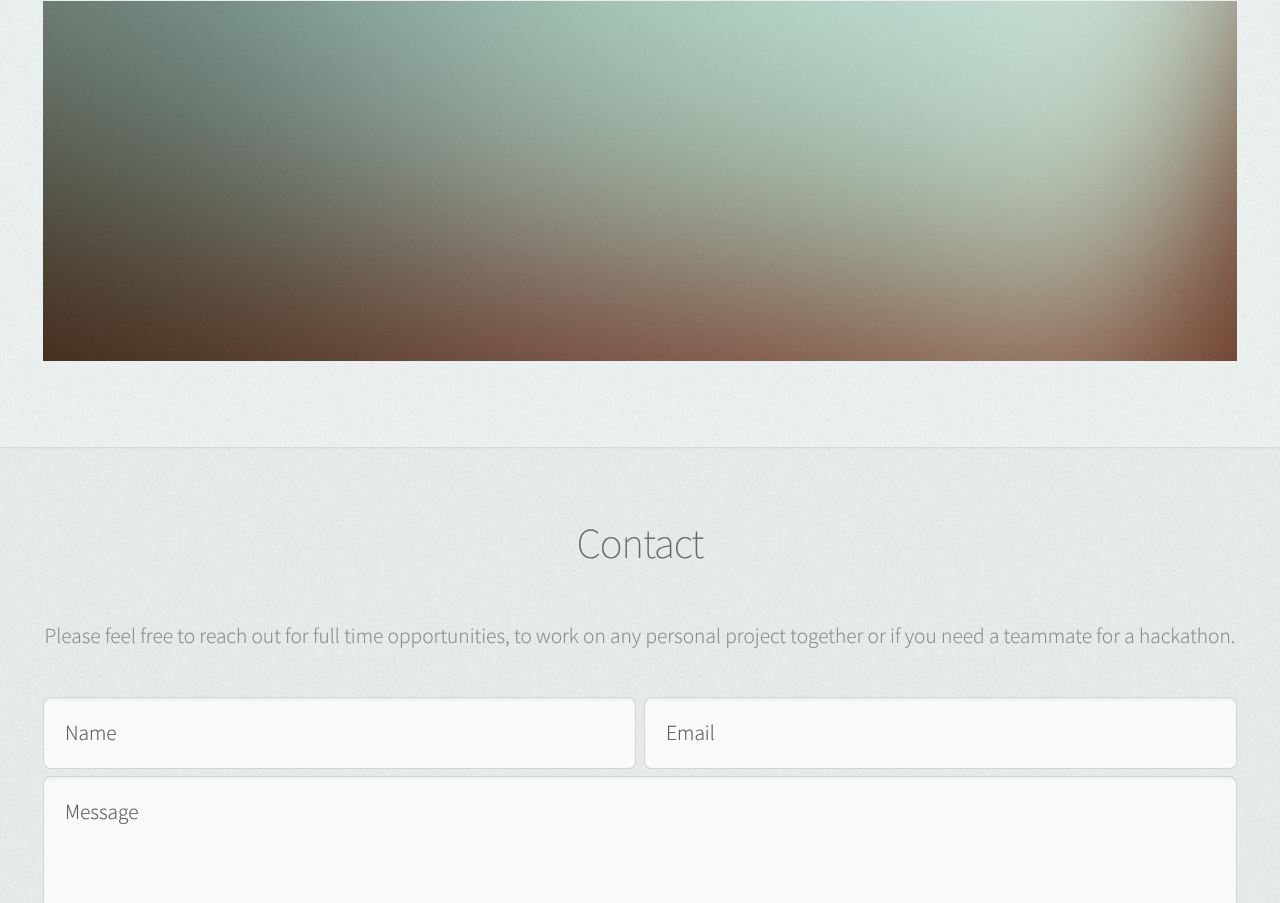
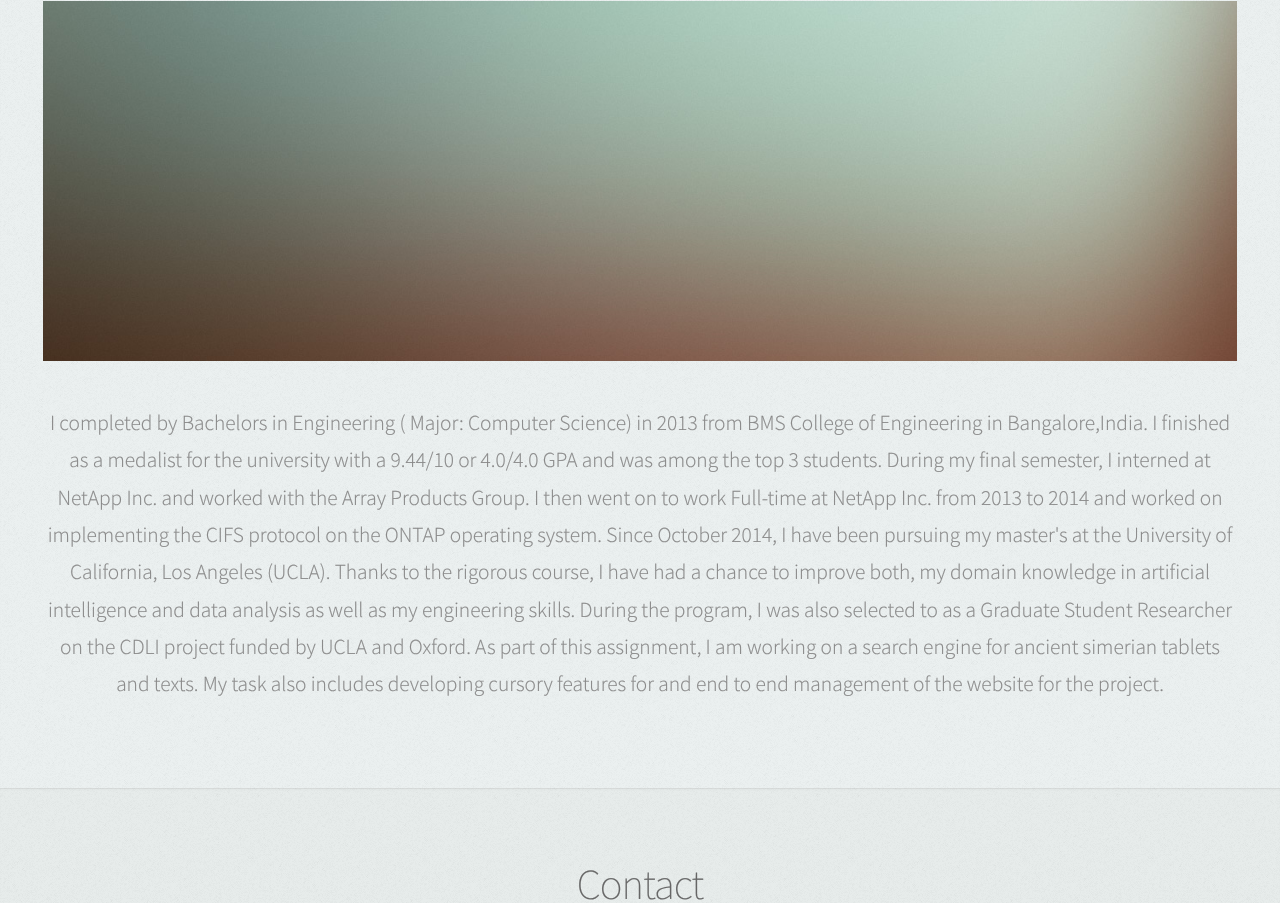
Before and after one commit to aashithk/aashithk.github.io, a plain HTML site: page index.html in a window 1280 px wide. Shown: the part 2306-3209 px from the top of the page. Drawn offline with Linux system fonts and the light colour scheme.

Commit message:
About me up

```diff
--- a/index.html
+++ b/index.html
@@ -169,6 +169,7 @@
 
 							<a href="http://ineedchemicalx.deviantart.com/art/Pasadena-357650036" class="image featured"><img src="images/pic08.jpg" alt="" /></a>
 
+							<p>I completed by Bachelors in Engineering ( Major: Computer Science) in 2013 from BMS College of Engineering in Bangalore,India. I finished as a medalist for the university with a 9.44/10 or 4.0/4.0 GPA and was among the top 3 students. During my final semester, I interned at NetApp Inc. and worked with the Array Products Group. I then went on to work Full-time at NetApp Inc. from 2013 to 2014 and worked on implementing the CIFS protocol on the ONTAP operating system. Since October 2014, I have been pursuing my master's at the University of California, Los Angeles (UCLA). Thanks to the rigorous course, I have had a chance to improve both, my domain knowledge in artificial intelligence and data analysis as well as my engineering skills. During the program, I was also selected to as a Graduate Student Researcher on the CDLI project funded by UCLA and Oxford. As part of this assignment, I am working on a search engine for ancient simerian tablets and texts. My task also includes developing cursory features for and end to end management of the website for the project. </p>
 
 						</div>
 					</section>
```
